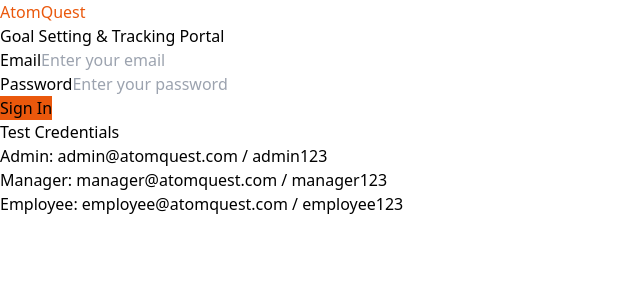
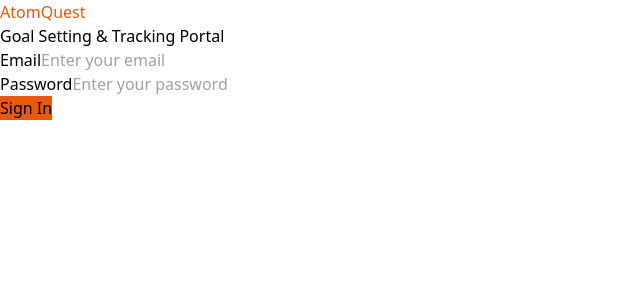
Before and after one commit to GautamSingh13/In-House-Goal-Setting-Tracking-Portal, a React (Vite) app in the folder client/: page /login in a window 1280 px wide. Shown: the top 300 px of the page, without its empty margins (0-640 px from the left). Built offline with nearby package versions, Linux system fonts and the light colour scheme.

Commit message:
Removed credential details from login portal

```diff
--- a/client/src/pages/Login.jsx
+++ b/client/src/pages/Login.jsx
@@ -62,15 +62,6 @@
                     </button>
                 </form>
 
-                <div className="mt-6 p-4 bg-gray-50 rounded-lg">
-                    <p className="text-xs font-medium text-gray-500 mb-2">Test Credentials</p>
-                    <div className="space-y-1">
-                        <p className="text-xs text-gray-400">Admin: admin@atomquest.com / admin123</p>
-                        <p className="text-xs text-gray-400">Manager: manager@atomquest.com / manager123</p>
-                        <p className="text-xs text-gray-400">Employee: employee@atomquest.com / employee123</p>
-                    </div>
-                </div>
-
             </div>
         </div>
     )
```
